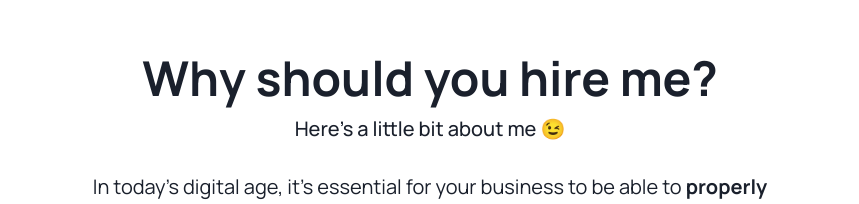
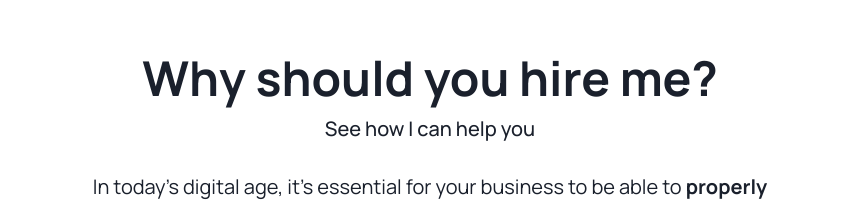
Before and after one commit to 289Volts/portfolio-test, a React (Vite) app: page / in a window 1280 px wide. Shown: the part 826-1030 px from the top of the page, without its empty margins (210-1069 px from the left). Built offline with nearby package versions, Linux system fonts and the light colour scheme.

Commit message:
feat: added a skip nav link

```diff
--- a/package.json
+++ b/package.json
@@ -11,6 +11,7 @@
   },
   "dependencies": {
     "@chakra-ui/react": "^2.8.2",
+    "@chakra-ui/skip-nav": "^2.1.0",
     "@emotion/react": "^11.13.3",
     "@emotion/styled": "^11.13.0",
     "framer-motion": "^11.5.4",
--- a/src/App.tsx
+++ b/src/App.tsx
@@ -1,5 +1,6 @@
 import { Box } from "@chakra-ui/react";
 import Layout from "./components/Layout/Layout";
+
 import Home from "./components/PageSections/Home";
 
 function App() {
--- a/src/components/PageSections/Components/Home/ProjectsSection.tsx
+++ b/src/components/PageSections/Components/Home/ProjectsSection.tsx
@@ -52,7 +52,12 @@ const data = [
 ];
 const ProjectsSection = () => {
   return (
-    <Box as="section" w={{ base: "90%", xl: "80%" }} mx="auto">
+    <Box
+      as="section"
+      w={{ base: "90%", xl: "80%" }}
+      mx="auto"
+      scrollMarginTop={"100px"}
+    >
       <CusHeading
         heading="Note-worthy projects"
         subHeading="Proof of my competence"
--- a/src/components/PageSections/Components/Home/ValuePropSection.tsx
+++ b/src/components/PageSections/Components/Home/ValuePropSection.tsx
@@ -1,26 +1,30 @@
 import { Box, Stack, Text } from "@chakra-ui/react";
+import { SkipNavContent } from "@chakra-ui/skip-nav";
 import CusHeading from "../../../Shared/CusHeading";
 
 const ValuePropSection = () => {
   return (
+    <>
+      <SkipNavContent />{" "}
       <Box
         id="main"
         as="section"
         w={{ base: "90%", xl: "80%" }}
+        scrollMarginTop={"100px"}
         maxW="800px"
         mx="auto"
       >
         <CusHeading
           heading="Why should you hire me?"
-        subHeading="Here's a little bit about me 😉"
+          subHeading="See how I can help you"
         />
         <Stack gap={["4", "10"]} mt={{ base: "5", md: "6", lg: "7" }}>
           <Box fontSize={{ base: "md", md: "lg", xl: "xl" }}>
             <Text align="center" mb="4">
-            In today's digital age, it's essential for your business to be able
-            to <strong>properly communicate your brand message</strong> and have
-            a <strong>strong online presence</strong>. Unfortunately, if
-            potential customers can't easily find you online or when your
+              In today's digital age, it's essential for your business to be
+              able to <strong>properly communicate your brand message</strong>{" "}
+              and have a <strong>strong online presence</strong>. Unfortunately,
+              if potential customers can't easily find you online or when your
               customers have a poor experience with your products, your business
               will suffer{" "}
               <Box as="span" fontWeight="bold" color="red.500">
@@ -35,14 +39,15 @@ const ValuePropSection = () => {
               <strong className="text-green-500">
                 someone who is interested in your business growth 📈
               </strong>
-            . As a web developer, I can offer your business a solution to these
-            problems. I can improve your online presence, make your web
-            applications or websites more optimized, and easier to navigate, so
-            that you can record higher conversion rates.
+              . As a web developer, I can offer your business a solution to
+              these problems. I can improve your online presence, make your web
+              applications or websites more optimized, and easier to navigate,
+              so that you can record higher conversion rates.
             </Text>
           </Box>
         </Stack>
       </Box>
+    </>
   );
 };
 
--- a/src/main.tsx
+++ b/src/main.tsx
@@ -1,4 +1,5 @@
 import { ChakraProvider, extendTheme } from "@chakra-ui/react";
+import { SkipNavLink } from "@chakra-ui/skip-nav";
 import { StrictMode } from "react";
 import { createRoot } from "react-dom/client";
 import App from "./App.tsx";
@@ -31,6 +32,7 @@ const theme = extendTheme({
 createRoot(document.getElementById("root")!).render(
   <StrictMode>
     <ChakraProvider theme={theme}>
+      <SkipNavLink />
       <App />
     </ChakraProvider>
   </StrictMode>,
```
Also changed, not shown: 1 other file (tests, documents, lock files or other folders). Lines whose indentation alone changed are shown as unchanged.
